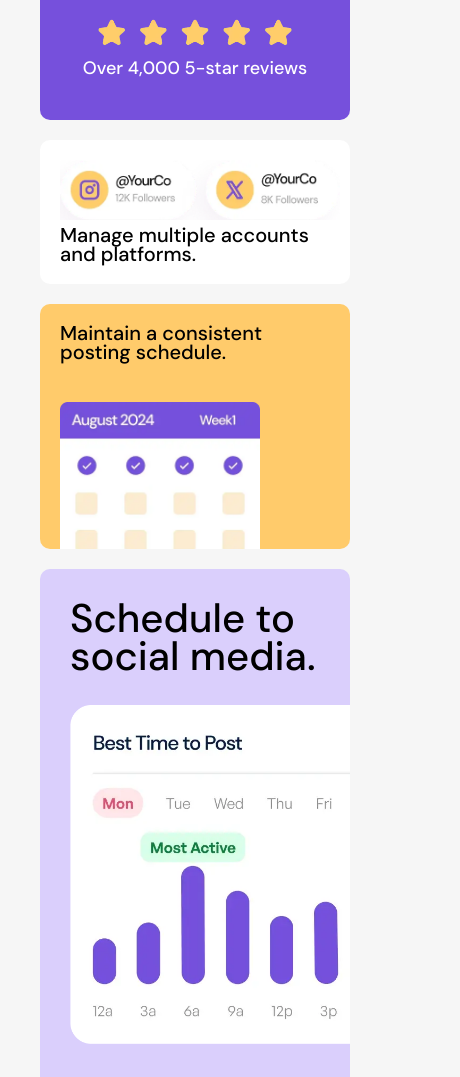
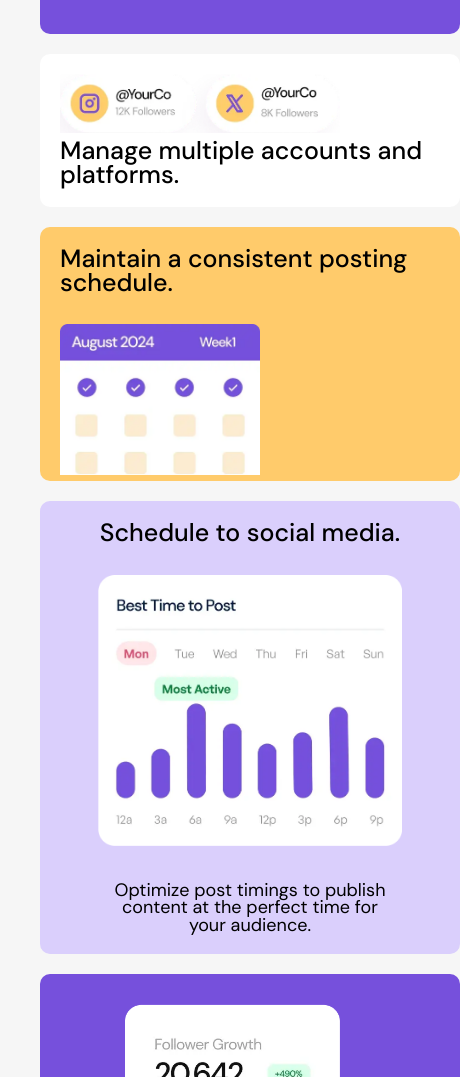
Before and after one commit to rchiarelli/bento-grid-exercise, a plain HTML site: page index.html in a window 390 px wide. Shown: the part 255-1332 px from the top of the page, 460 px wide, since content can reach past the window. Drawn offline with Linux system fonts and the light colour scheme.

Commit message:
cansei, depois eu volto

```diff
--- a/style.css
+++ b/style.css
@@ -46,6 +46,10 @@ main {
   background-color: hsl(256, 67%, 59%);
   color: hsl(0, 0%, 100%);
   padding: 4rem;
+  display: flex;
+  flex-flow: column;
+  justify-content: center;
+  align-items: center;
   text-align: center;
 
   h1 {
@@ -59,15 +63,15 @@ main {
   }
 
   p {
-    font-size: 1.2rem;
+    font-size: 1.8rem;
+    line-height: 95%;
     font-weight: 500;
   }
 }
 
 .imagem-reviews {
   padding: 4rem 0 0 0;
-  width: 26rem;
-  justify-self: center;
+  width: 20rem;
 
   img {
     width: 100%;
@@ -131,8 +135,8 @@ main {
     width: 38rem;
     padding: 3rem 0 3rem 0;
 
-    img {
-      width: 100%;
+    & img {
+      width: 80%;
     }
   }
 }
@@ -168,6 +172,7 @@ main {
 
 .card-crescimento h2 {
   font-size: 4rem;
+  padding: 0 2rem;
   line-height: 95%;
   font-weight: 500;
 }
@@ -270,22 +275,22 @@ attribution {
     margin: 0 auto;
     display: grid;
     grid-template:
-    "review review"
-    "review review"
-    "plat plat"
-    "plat plat"
-    "agendam agendam"
-    "agendam agendam"
-    "agenda agenda"
-    "agenda agenda"
-    "cresci cresci"
-    "cresci cresci"
-    "audi audi"
-    "audi audi"
-    "cria cria"
-    "cria cria"
-    "chama chama"
-    "chama chama"
+    "review"
+    "review"
+    "plat"
+    "plat"
+    "agendam"
+    "agendam"
+    "agenda"
+    "agenda"
+    "cresci"
+    "cresci"
+    "audi"
+    "audi"
+    "cria"
+    "cria"
+    "chama"
+    "chama"
     ;
   }
 
@@ -293,6 +298,7 @@ attribution {
 
     h1 {
       font-size: 4rem;
+      padding: 0;
     }
 
     p {
@@ -301,7 +307,7 @@ attribution {
 
 
     .imagem-reviews {
-      width: 20rem;
+      width: 18rem;
     }
   }
 
@@ -309,7 +315,7 @@ attribution {
     padding: 2rem;
 
     h2 {
-      font-size: 2rem;
+      font-size: 2.5rem;
     }
     .imagem-plataformas {
       padding: 0;
@@ -320,24 +326,52 @@ attribution {
 
   .card-agendamento {
     align-items: start;
-    justify-content: space-between;
-    padding: 2rem 4rem 0 2rem;
-
+    padding: 2rem 2rem 0 2rem;
+    overflow: hidden;
 
     h2 {
-      font-size: 2rem;
+      font-size: 2.5rem;
     }
 
     .imagem-agendamento {
-      transform: translate(0, 10px);
+      padding-top: 3rem;
 
+      img {
+        width: 100%;
+      }
     }
   }
+
+  .card-agenda {
+    overflow: unset;
+    padding: 2rem;
+    text-align: center;
+
+    h2 {
+      font-size: 2.5rem;
+    }
+
+    p {
+      font-size: 1.8rem;
+      padding: 0 5rem;
+    }
+  }
+
+.imagem-agenda {
+  width: 100%;
+  margin: 0;
+  padding: 0;
+
+  img {
+    width: 100%;
+  }
+}
 
   .card-crescimento {
     display: flex;
     flex-flow: column;
     gap: 2rem;
+    text-align: center;
     .imagem-crescimento {
       width: 25rem;
     }
```
